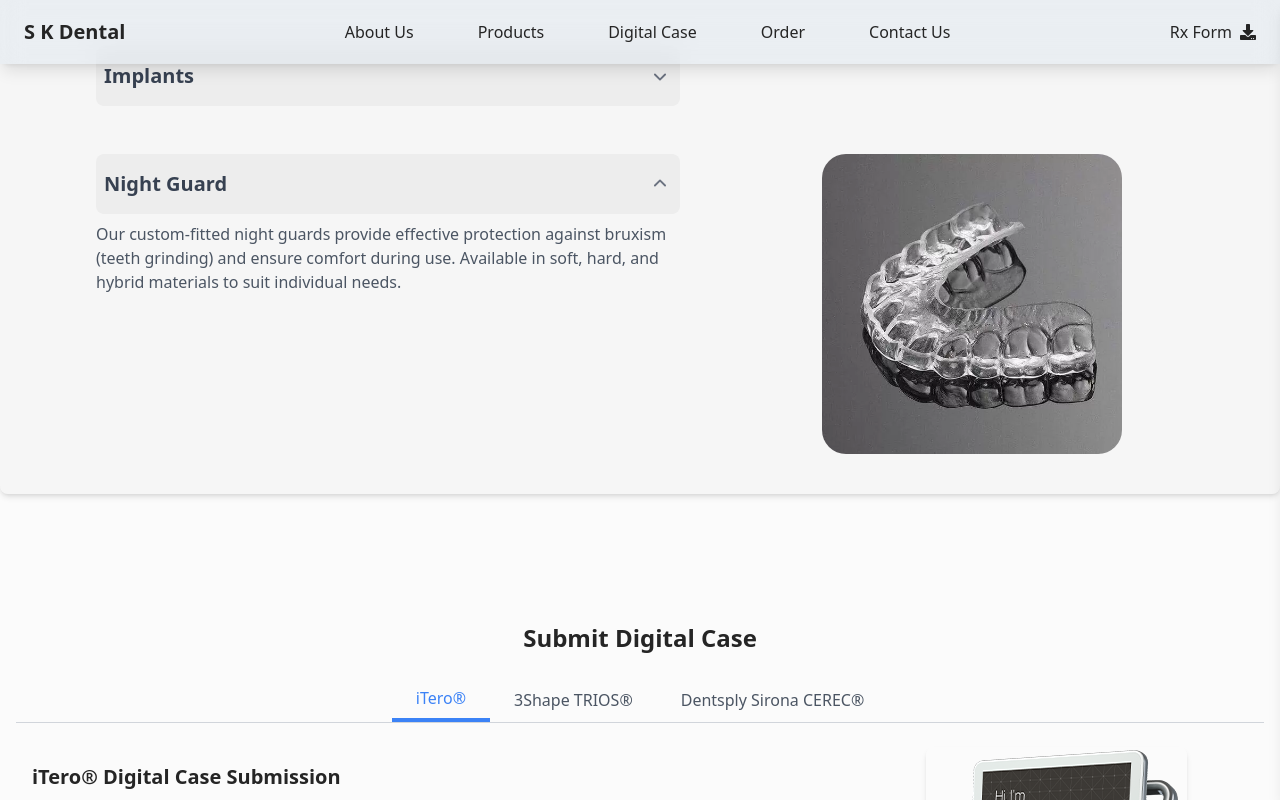
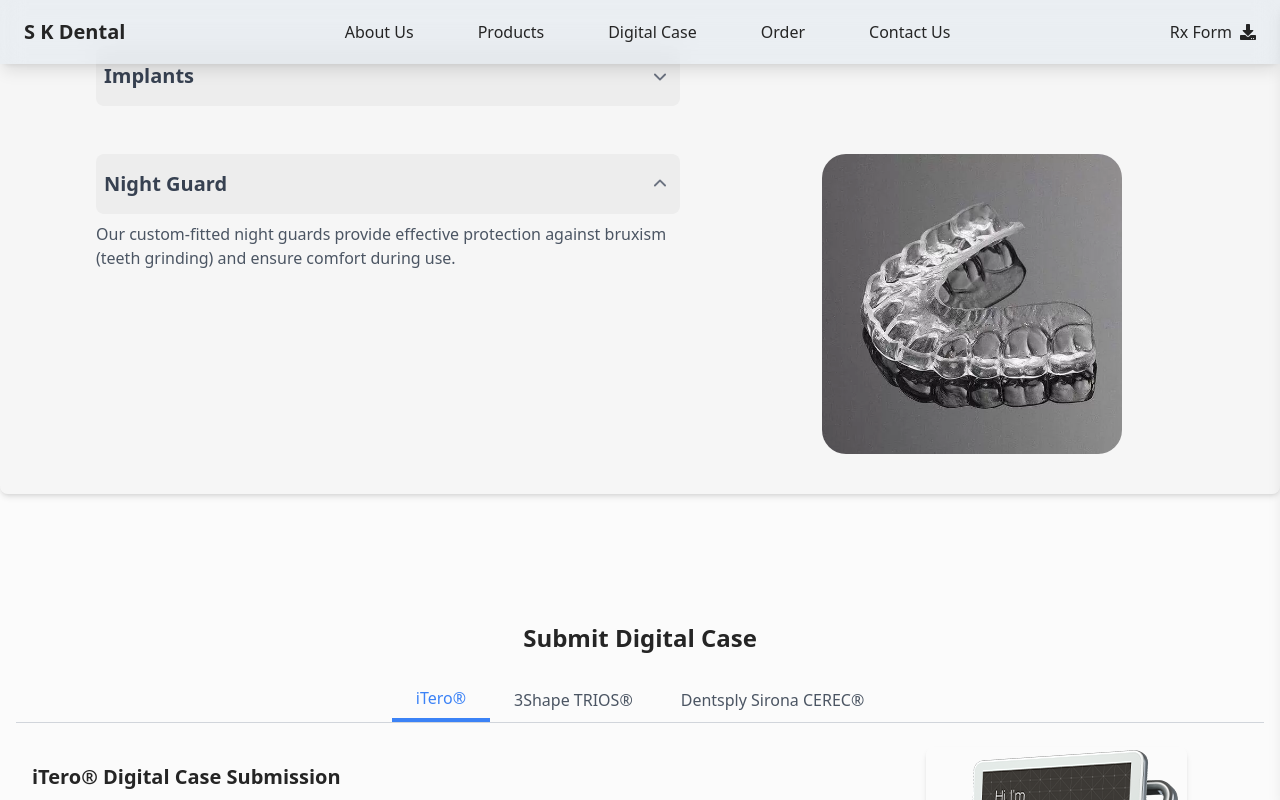
Before and after one commit to joshkwka/skdental, a Next.js app in the folder skdental/: page / in a window 1280 px wide. Both pictures are taken after a click on the element "Night Guard". Shown: the part 1110-1910 px from the top of the page. Built offline with nearby package versions, Linux system fonts and the light colour scheme.

Commit message:
Update ProductsList.tsx
Took out inaccurate nightguard detail

```diff
--- a/skdental/components/ProductsList.tsx
+++ b/skdental/components/ProductsList.tsx
@@ -149,7 +149,7 @@ const ProductsList = () => {
             >
               <p className="mt-2 text-gray-600">
                 Our custom-fitted night guards provide effective protection against bruxism (teeth grinding) and ensure
-                comfort during use. Available in soft, hard, and hybrid materials to suit individual needs.
+                comfort during use.
               </p>
             </div>
           </div>
```
